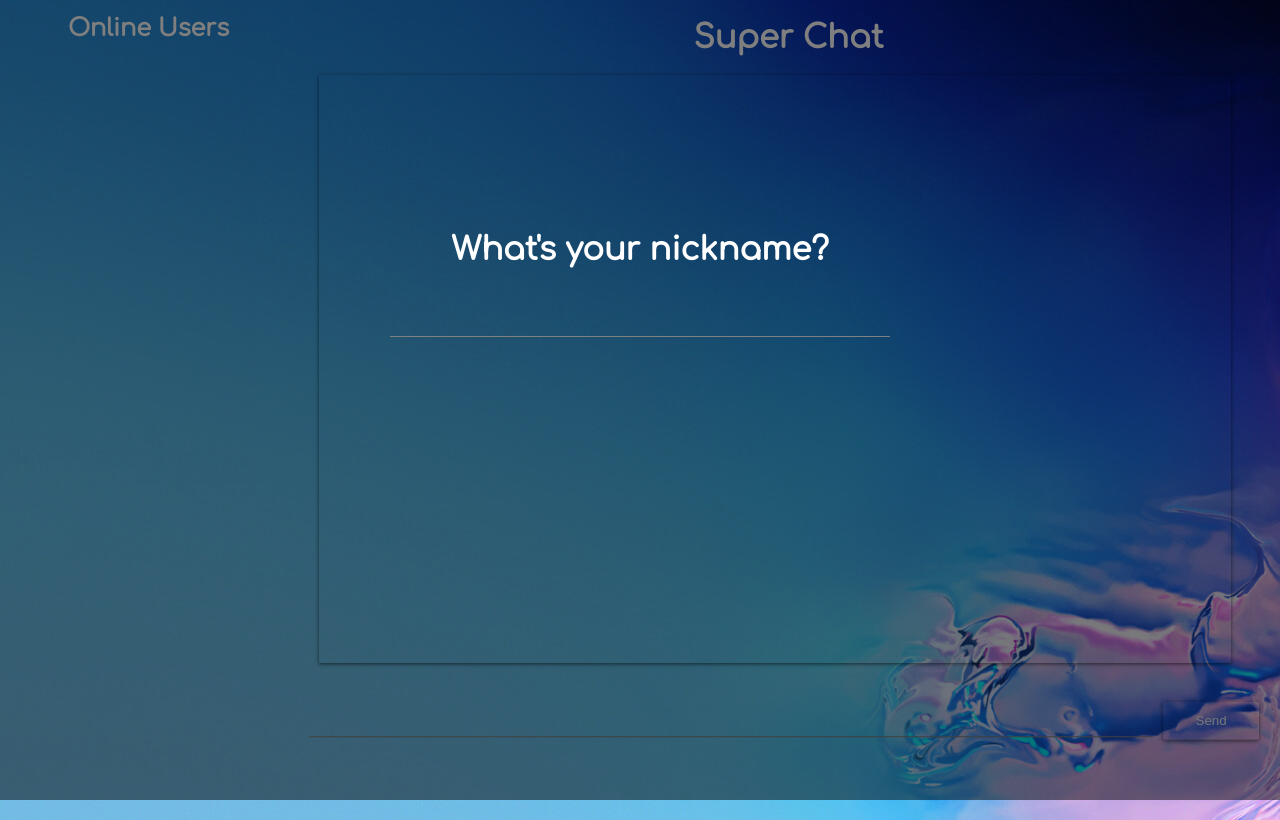
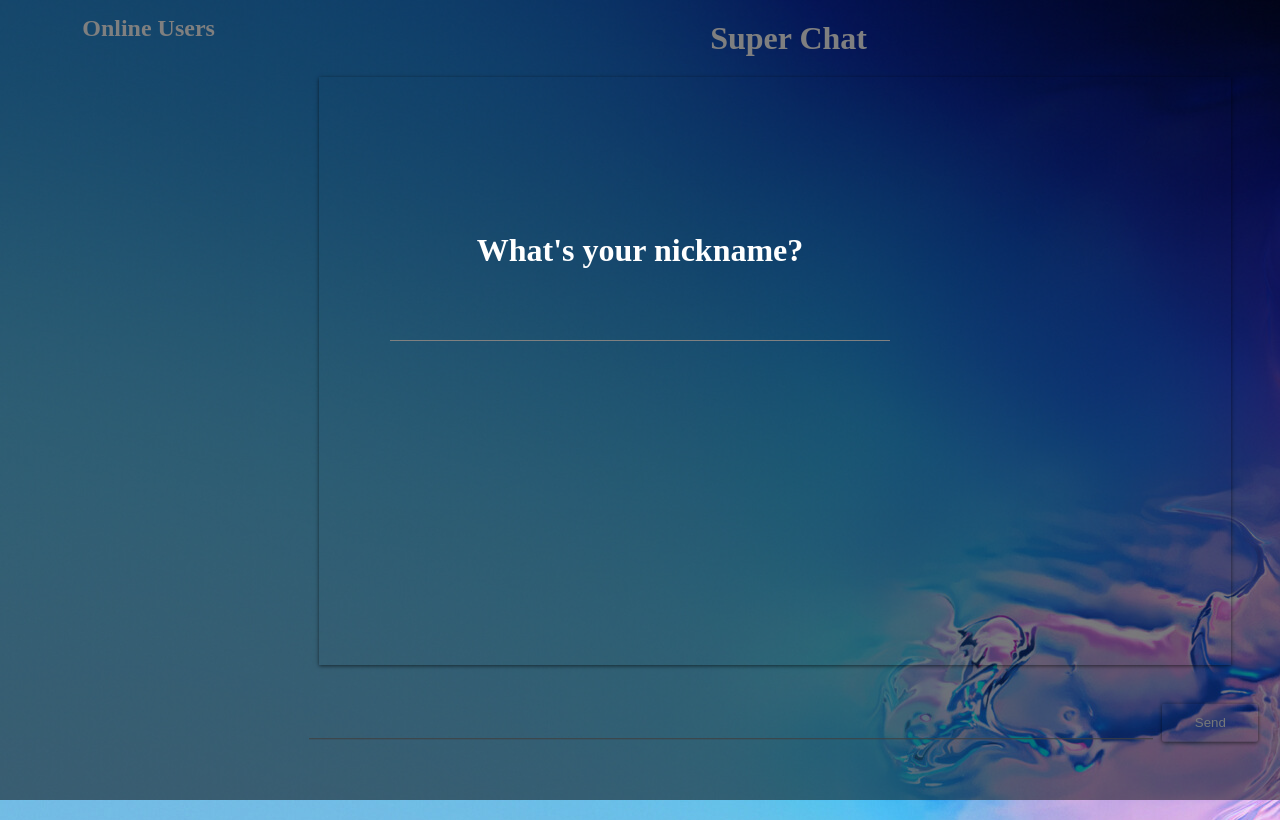
Before and after one commit to ardin-say/grangerr, a website: page client/index.html in a window 1280 px wide. Drawn offline with nearby package versions, Linux system fonts and the light colour scheme; no server answers.

Commit message:
Add files via upload

```diff
--- a/client/css/style.css
+++ b/client/css/style.css
@@ -5,7 +5,6 @@ html {
 body {
     margin: 0px;
     height: 100%;
-    font-family: 'Comfortaa', sans-serif;
     background: url("../resources/samsung-galaxy-s10-wallpaper-2.jpg");
     color: white;
 }
@@ -15,7 +14,6 @@ header {
 }
 
 h1,h2{
-    font-family: 'Comfortaa', sans-serif;
     margin: 0px;
 }
 
@@ -32,7 +30,6 @@ h1,h2{
     display: inline-block;
     width: 88%;
     height: 70%;
-    font-family: 'Comfortaa', sans-serif;
     top: 25px;
     font-size: 16px;
     border:0;
--- a/client/index.html
+++ b/client/index.html
@@ -2,7 +2,7 @@
 <html>
 <head>
     <meta http-equiv="Content-Type" const="text/html;charset=UTF-8" />
-    <link href="https://fonts.googleapis.com/css?family=Comfortaa" rel="stylesheet" type="text/css">
+    <!-- <link href="https://fonts.googleapis.com/css?family=Comfortaa" rel="stylesheet" type="text/css"> -->
     <link rel="stylesheet" type="text/css" href="css/style.css" >
     <!--Socket.io scirpt-->
     <script src="https://cdnjs.cloudflare.com/ajax/libs/socket.io/2.0.4/socket.io.js"></script>
```
